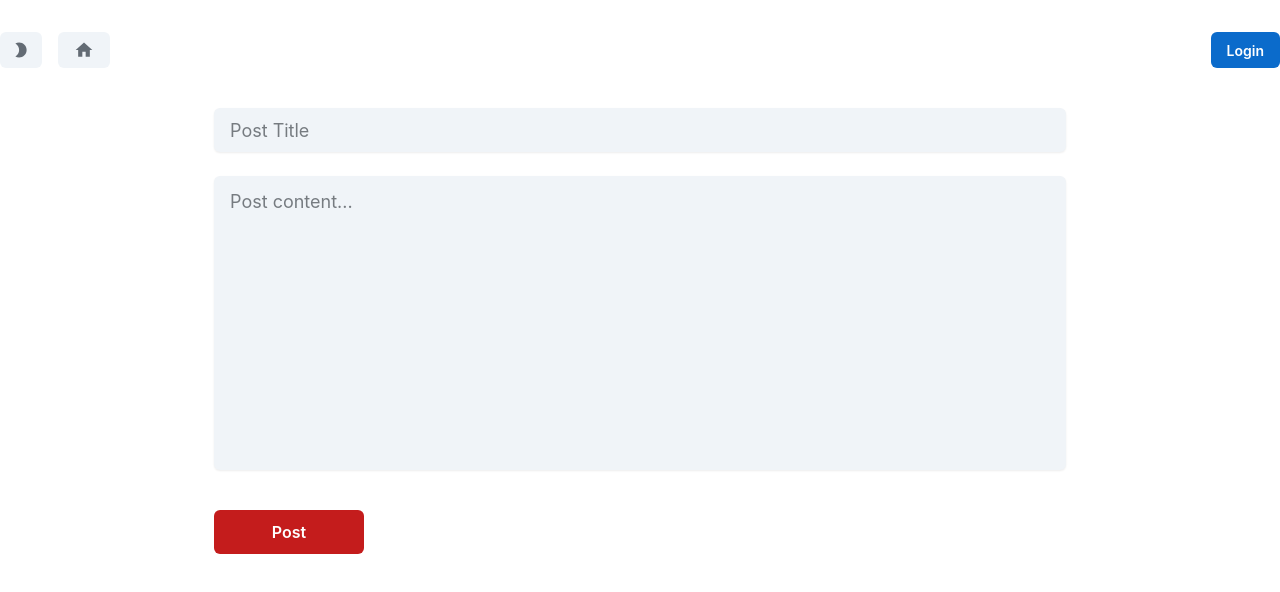
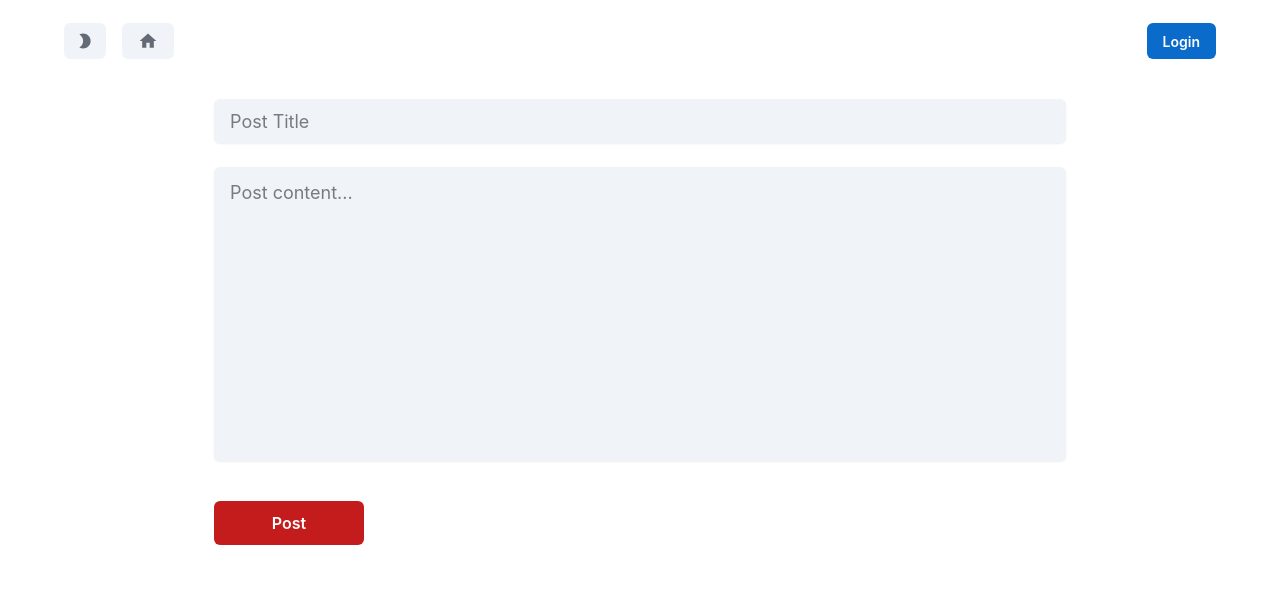
Before and after one commit to Vansitha/Social-Media-App, a React (Create React App) app: page /createpost in a window 1280 px wide. Shown: the top 592 px of the page. Built offline with nearby package versions, Linux system fonts and the light colour scheme; no server answers.

Commit message:
Enable firebase functionality

```diff
--- a/src/components/Navbar.jsx
+++ b/src/components/Navbar.jsx
@@ -4,7 +4,7 @@ import { auth } from "../config/firebase";
 import { useAuthState } from "react-firebase-hooks/auth";
 import { signOut } from "firebase/auth";
 import BasicMenu from "./Menu";
-import { Button, Grid, Stack } from "@mui/joy";
+import { Button, Container, Stack } from "@mui/joy";
 import ModeToggler from "./ModeToggler";
 import HomeIcon from "@mui/icons-material/Home";
 
@@ -16,14 +16,14 @@ export default function Navbar() {
   }
 
   return (
-    <Grid
-      container
-      director='row'
-      justifyContent='space-between'
-      alignItems='flex-end'
-      my={3}
-      maxWidth={1280}
-      mx='auto'
+    <Container
+      maxWidth='lg'
+      sx={{
+        display: "flex",
+        justifyContent: "space-between",
+        marginTop: "15px",
+        marginBottom: "15px",
+      }}
     >
       <Stack direction='row' spacing={2} mt={1}>
         <ModeToggler />
@@ -47,6 +47,6 @@ export default function Navbar() {
         )}
         {user && <BasicMenu user={user} logout={signUserOut} />}
       </Stack>
-    </Grid>
+    </Container>
   );
 }
--- a/src/pages/main/Main.jsx
+++ b/src/pages/main/Main.jsx
@@ -5,17 +5,17 @@ import { Post } from "./Post";
 import { Grid } from "@mui/joy";
 
 export default function Main() {
-  // const [postsList, setPostsList] = useState(null);
-  // const postRef = collection(db, "posts");
+  const [postsList, setPostsList] = useState(null);
+  const postRef = collection(db, "posts");
 
-  // // async function getPosts() {
-  // //   const data = await getDocs(postRef);
-  // //   setPostsList(data.docs.map((doc) => ({ ...doc.data(), id: doc.id })));
-  // // }
+  async function getPosts() {
+    const data = await getDocs(postRef);
+    setPostsList(data.docs.map((doc) => ({ ...doc.data(), id: doc.id })));
+  }
 
-  // // useEffect(() => {
-  // //   getPosts();
-  // // }, []);
+  useEffect(() => {
+    getPosts();
+  }, []);
   const post = {
     id: "fdfdfd",
     title: "This is the title",
@@ -31,9 +31,11 @@ export default function Main() {
       maxWidth={1280}
       mx='auto'
     >
-      {/* {postsList?.map((post, index) => {
+      {postsList?.map((post, index) => {
         return <Post post={post} key={index} />;
-      })} */}
+      })}
+      <Post post={post} />
+      <Post post={post} />
       <Post post={post} />
       <Post post={post} />
       <Post post={post} />
--- a/src/pages/main/Post.jsx
+++ b/src/pages/main/Post.jsx
@@ -72,9 +72,9 @@ export function Post(props) {
 
   const hasUserLiked = likes?.find((like) => like.userId === user?.uid);
 
-  // useEffect(() => {
-  //   getLikes();
-  // }, []);
+  useEffect(() => {
+    getLikes();
+  }, []);
 
   return (
     <PostCard
--- a/src/pages/main/PostCard.jsx
+++ b/src/pages/main/PostCard.jsx
@@ -3,7 +3,6 @@ import AspectRatio from "@mui/joy/AspectRatio";
 import Box from "@mui/joy/Box";
 import Button from "@mui/joy/Button";
 import Card from "@mui/joy/Card";
-import IconButton from "@mui/joy/IconButton";
 import Typography from "@mui/joy/Typography";
 import FavoriteIcon from "@mui/icons-material/Favorite";
 import FavoriteBorderIcon from "@mui/icons-material/FavoriteBorder";
```
Also changed, not shown: src/pages/create_post/CreatePost.jsx (+3 -11 lines).
